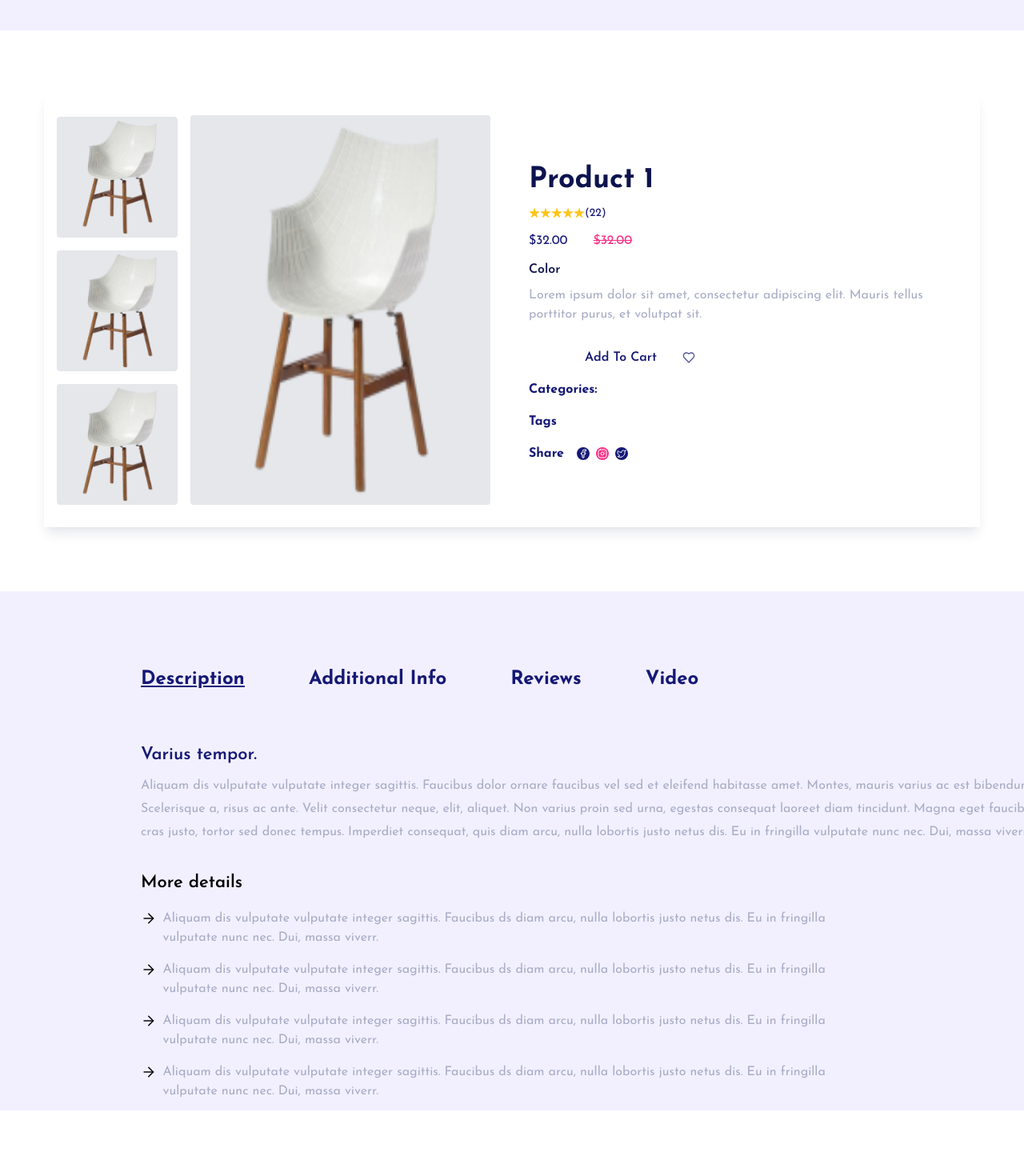
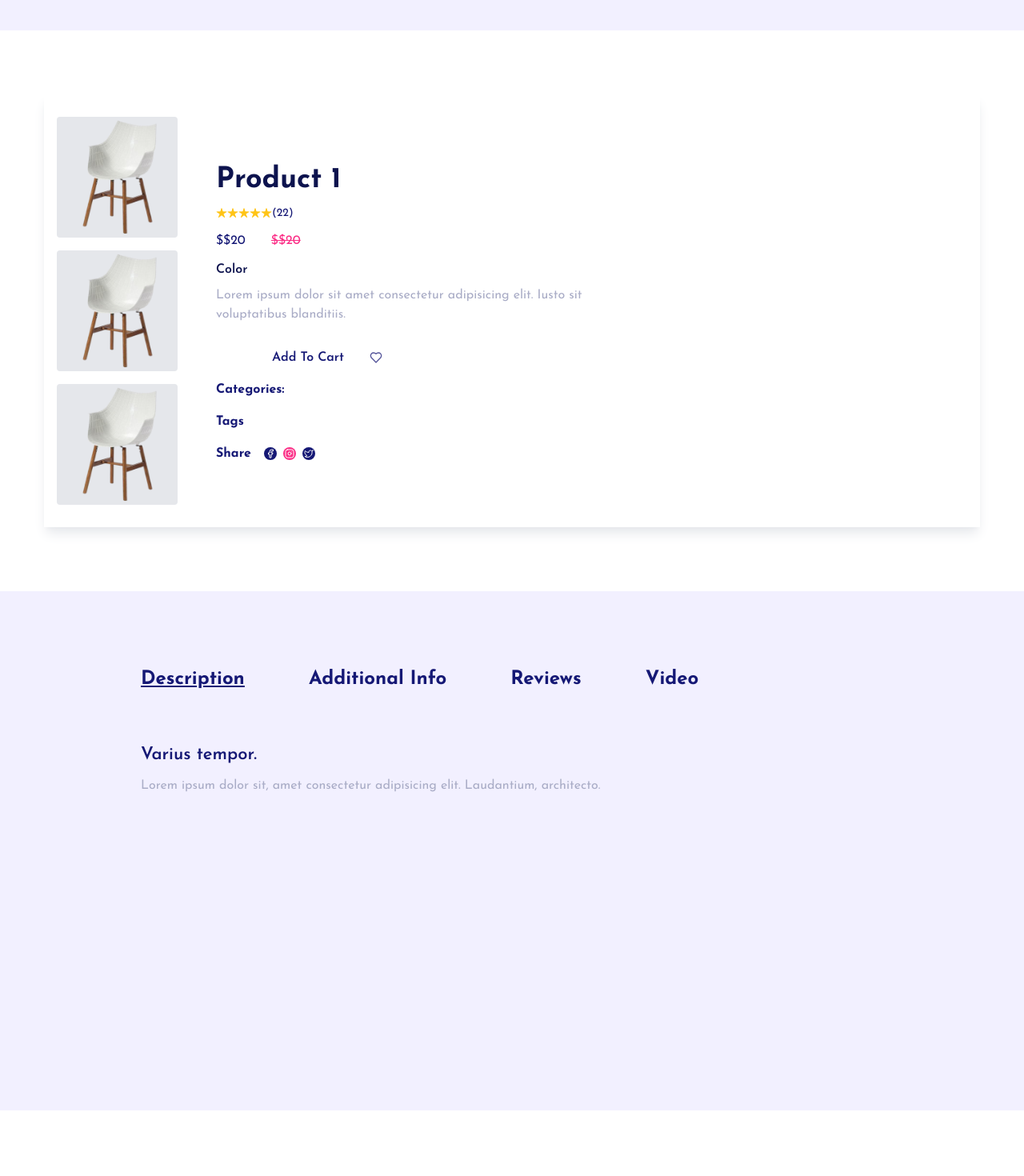
Before and after one commit to marjan-ahmed/Marketplace_Technical_Foundation-Hekto, a Next.js app: page /products/1 in a window 1280 px wide. Shown: the part 380-1850 px from the top of the page at 80% size. Built offline with nearby package versions, Linux system fonts and the light colour scheme.

Commit message:
fix: update product detail page layout and improve product price display

```diff
--- a/src/app/products/[product]/page.tsx
+++ b/src/app/products/[product]/page.tsx
@@ -1,28 +1,18 @@
 import Image from 'next/image';
-import products from '../page';
+import products from '../page';  // Ensure this is correct path for your products data
 import Breadcrumb from '@/app/components/Breadcrumb';
-import { ArrowRight, Facebook, Heart, Instagram, Star, Twitter } from 'lucide-react';
+import { ArrowRight, Facebook, Heart, Instagram, Twitter } from 'lucide-react';
 import { Card, CardContent } from "@/components/ui/card";
-import {
-  Carousel,
-  CarouselContent,
-  CarouselItem,
-} from "@/components/ui/carousel";
+import { Carousel, CarouselContent, CarouselItem } from "@/components/ui/carousel";
 import StarRating from '@/app/components/StarRating';
 
 const ProductDetail = ({ params }: { params: { product: string } }) => {
   const id = params.product;
-  console.log(id);
-
-
   const product = products.find((product) => product.id === id);
 
   if (!product) {
     return <div>Product not found</div>;
   }
-
-  // const randomProducts = products.slice(0, totalProducts);
-  // const randomSelectedProducts = randomProducts.sort(() => 0.5 - Math.random()).slice(0, 4);
 
   return (
     <div>
@@ -51,19 +41,12 @@ const ProductDetail = ({ params }: { params: { product: string } }) => {
               </Carousel>
             </div>
 
-
             <div className="hidden lg:flex flex-col justify-center gap-[16px] mx-auto lg:mx-0">
               <Image className="bg-gray-200 rounded-sm" src={product.imageSrc} alt="" width={151} height={155} />
               <Image className="bg-gray-200 rounded-sm" src={product.imageSrc} alt="" width={151} height={155} />
               <Image className="bg-gray-200 rounded-sm" src={product.imageSrc} alt="" width={151} height={155} />
             </div>
           </div>
-
-
-          <div className="hidden sm:block py-[10px] mx-auto lg:mx-0">
-            <Image className="bg-gray-200 w-full lg:w-[375px] h-auto lg:h-[487px] rounded-sm" src={product.imageSrc} alt="" width={375} height={487} />
-          </div>
-
 
           <div className="p-8 py-16 lg:w-1/2">
             <h1 className="text-[36px] text-[#0D134E] font-josefin font-bold">
@@ -72,24 +55,20 @@ const ProductDetail = ({ params }: { params: { product: string } }) => {
             <StarRating />
 
             <div className="flex gap-8 flex-wrap mt-2">
-              <p className="text-[16px] font-josefin text-[#151875]">$32.00</p>
-              <p className="line-through text-pink text-[16px] font-josefin">$32.00</p>
+              <p className="text-[16px] font-josefin text-[#151875]">${product.price}</p>
+              <p className="line-through text-pink text-[16px] font-josefin">${product.price}</p>
             </div>
 
             <div className="mt-3">
-              <h5 className="text-[16px] text-[#0D134E] font-josefin font-semibold">
-                Color
-              </h5>
+              <h5 className="text-[16px] text-[#0D134E] font-josefin font-semibold">Color</h5>
               <p className="mt-2 w-full lg:w-[549px] h-[45px] font-josefin text-[16px] text-[#A9ACC6]">
-                Lorem ipsum dolor sit amet, consectetur adipiscing elit. Mauris tellus porttitor purus, et volutpat sit.
+                Lorem ipsum dolor sit amet consectetur adipisicing elit. Iusto sit voluptatibus blanditiis.
               </p>
             </div>
 
             <div className="flex gap-8 mt-8 items-center ml-[70px]">
               <div>
-                <button className="text-[#151875] text-[16px] font-semibold font-josefin">
-                  Add To Cart
-                </button>
+                <button className="text-[#151875] text-[16px] font-semibold font-josefin">Add To Cart</button>
               </div>
               <div>
                 <Heart size={16} color="#535399" />
@@ -97,9 +76,7 @@ const ProductDetail = ({ params }: { params: { product: string } }) => {
             </div>
 
             <div className="mt-4">
-              <h1 className="text-[16px] mb-4 text-[#151875] font-josefin font-bold">
-                Categories:
-              </h1>
+              <h1 className="text-[16px] mb-4 text-[#151875] font-josefin font-bold">Categories:</h1>
               <ul className="text-[16px] text-[#151875] font-josefin font-bold flex gap-4 flex-col">
                 <li>Tags</li>
                 <div className="flex gap-4 items-center">
@@ -122,7 +99,6 @@ const ProductDetail = ({ params }: { params: { product: string } }) => {
         </div>
       </div>
 
-
       <div className='w-full h-auto sm:h-[649px] bg-pantonePurple mb-10'>
         <div className='px-6 sm:px-12 md:px-24 lg:px-44 py-24'>
           <ul className='text-[18px] sm:text-[20px] md:text-[24px] flex flex-wrap sm:flex-nowrap gap-6 sm:gap-10 md:gap-20 text-[#151875] font-josefin font-bold leading-[28.13px]'>
@@ -133,52 +109,15 @@ const ProductDetail = ({ params }: { params: { product: string } }) => {
           </ul>
 
           <div className='mt-16'>
-            <h1 className='text-[20px] sm:text-[22px] text-[#151875] font-semibold font-josefin'>
-              Varius tempor.
-            </h1>
+            <h1 className='text-[20px] sm:text-[22px] text-[#151875] font-semibold font-josefin'>Varius tempor.</h1>
             <div className='w-full sm:w-[1153px] h-auto mt-2'>
               <p className='text-[#A9ACC6] text-[14px] sm:text-[16px] font-josefin sm:leading-[29px]'>
-                Aliquam dis vulputate vulputate integer sagittis. Faucibus dolor ornare faucibus vel sed et eleifend habitasse amet. Montes, mauris varius ac est bibendum. Scelerisque a, risus ac ante. Velit consectetur neque, elit, aliquet. Non varius proin sed urna, egestas consequat laoreet diam tincidunt. Magna eget faucibus cras justo, tortor sed donec tempus. Imperdiet consequat, quis diam arcu, nulla lobortis justo netus dis. Eu in fringilla vulputate nunc nec. Dui, massa viverr.
+                Lorem ipsum dolor sit, amet consectetur adipisicing elit. Laudantium, architecto.
               </p>
-            </div>
-          </div>
-
-          <div className='mt-8'>
-            <h1 className='text-[20px] sm:text-[22px] text-[#000000] font-semibold font-josefin'>
-              More details
-            </h1>
-            <div className='flex flex-wrap flex-col gap-8 mt-4'>
-              <ul>
-                <li className='flex gap-2 mb-4'>
-                  <ArrowRight size={24} />
-                  <span className='text-[#A9ACC6] font-josefin text-[14px] sm:text-[16px]'>
-                    Aliquam dis vulputate vulputate integer sagittis. Faucibus ds diam arcu, nulla lobortis justo netus dis. Eu in fringilla vulputate nunc nec. Dui, massa viverr.
-                  </span>
-                </li>
-                <li className='flex gap-2 mb-4'>
-                  <ArrowRight size={24} />
-                  <span className='text-[#A9ACC6] font-josefin text-[14px] sm:text-[16px]'>
-                    Aliquam dis vulputate vulputate integer sagittis. Faucibus ds diam arcu, nulla lobortis justo netus dis. Eu in fringilla vulputate nunc nec. Dui, massa viverr.
-                  </span>
-                </li>
-                <li className='flex gap-2 mb-4'>
-                  <ArrowRight size={24} />
-                  <span className='text-[#A9ACC6] font-josefin text-[14px] sm:text-[16px]'>
-                    Aliquam dis vulputate vulputate integer sagittis. Faucibus ds diam arcu, nulla lobortis justo netus dis. Eu in fringilla vulputate nunc nec. Dui, massa viverr.
-                  </span>
-                </li>
-                <li className='flex gap-2 mb-4'>
-                  <ArrowRight size={24} />
-                  <span className='text-[#A9ACC6] font-josefin text-[14px] sm:text-[16px]'>
-                    Aliquam dis vulputate vulputate integer sagittis. Faucibus ds diam arcu, nulla lobortis justo netus dis. Eu in fringilla vulputate nunc nec. Dui, massa viverr.
-                  </span>
-                </li>
-              </ul>
             </div>
           </div>
         </div>
       </div>
-
 
       <div className="mx-4 sm:mx-16 md:mx-36 mt-36 mb-16">
         <h1 className="text-[36px] text-[#101750] font-bold font-josefin">Related Products</h1>
@@ -186,24 +125,13 @@ const ProductDetail = ({ params }: { params: { product: string } }) => {
           {products.map((product) => (
             <div key={product.id} className="w-full sm:w-[270px] lg:w-[270px] h-[410px] flex flex-col bg-white shadow-md">
               <div className="flex justify-center  w-full h-[340px] bg-slate-200">
-          <Image
-            src={product.imageSrc}
-            alt={product.name}
-            width={280}
-            height={250}
-          />
+                <Image src={product.imageSrc} alt={product.name} width={280} height={250} />
               </div>
               <div className="flex justify-between gap-5 p-4">
                 <div className="w-full">
-            <h5 className="text-[#151875] text-[16px] font-semibold font-josefin leading-[18.75px]">
-              {product.name}
-            </h5>
-            <h6 className="mt-2 text-[#151875] text-[13px] font-josefin leading-[15.23px]">
-              ${product.price}
-            </h6>
+                  <h5 className="text-[#151875] text-[16px] font-semibold font-josefin leading-[18.75px]">{product.name}</h5>
+                  <h6 className="mt-2 text-[#151875] text-[13px] font-josefin leading-[15.23px]">${product.price}</h6>
                 </div>
-
-
                 <div>
                   <StarRating />
                 </div>
@@ -212,15 +140,11 @@ const ProductDetail = ({ params }: { params: { product: string } }) => {
           ))}
         </div>
       </div>
+
       <div className='flex justify-center mt-16 mb-10'>
-        <Image
-        src={'/companies.png'}
-        alt='companies testimonials'
-        width={904}
-        height={93}/>
+        <Image src={'/companies.png'} alt='companies testimonials' width={904} height={93} />
       </div>
     </div>
-
   );
 };
 
```
Lines whose indentation alone changed are shown as unchanged.
